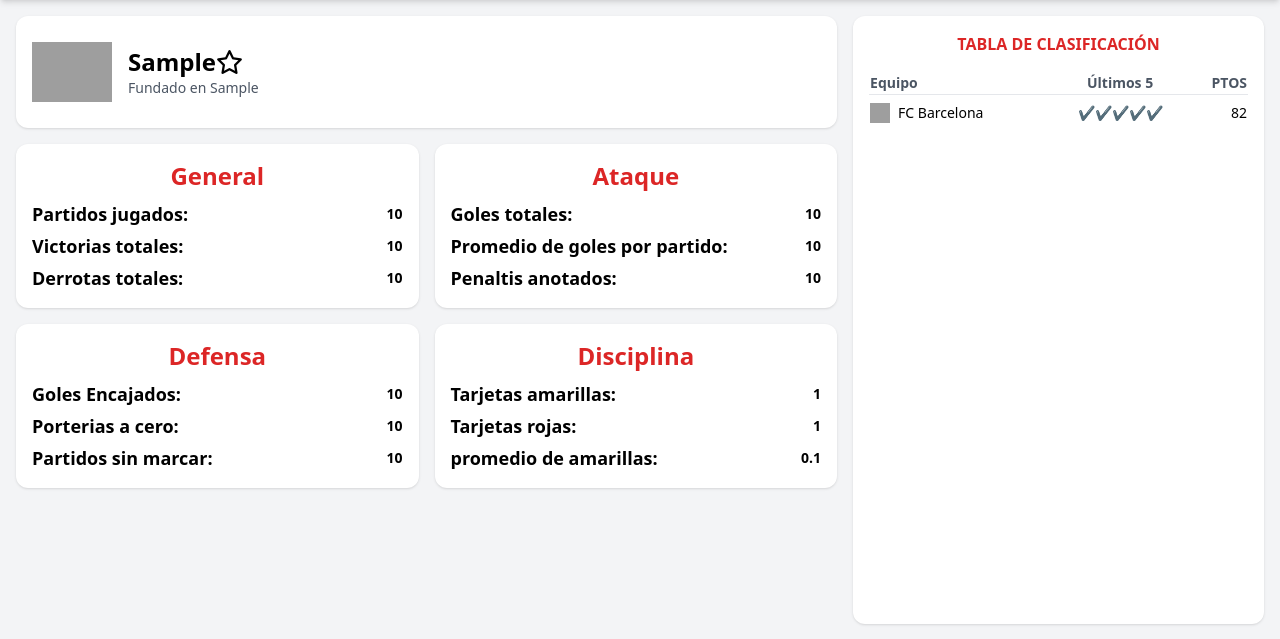
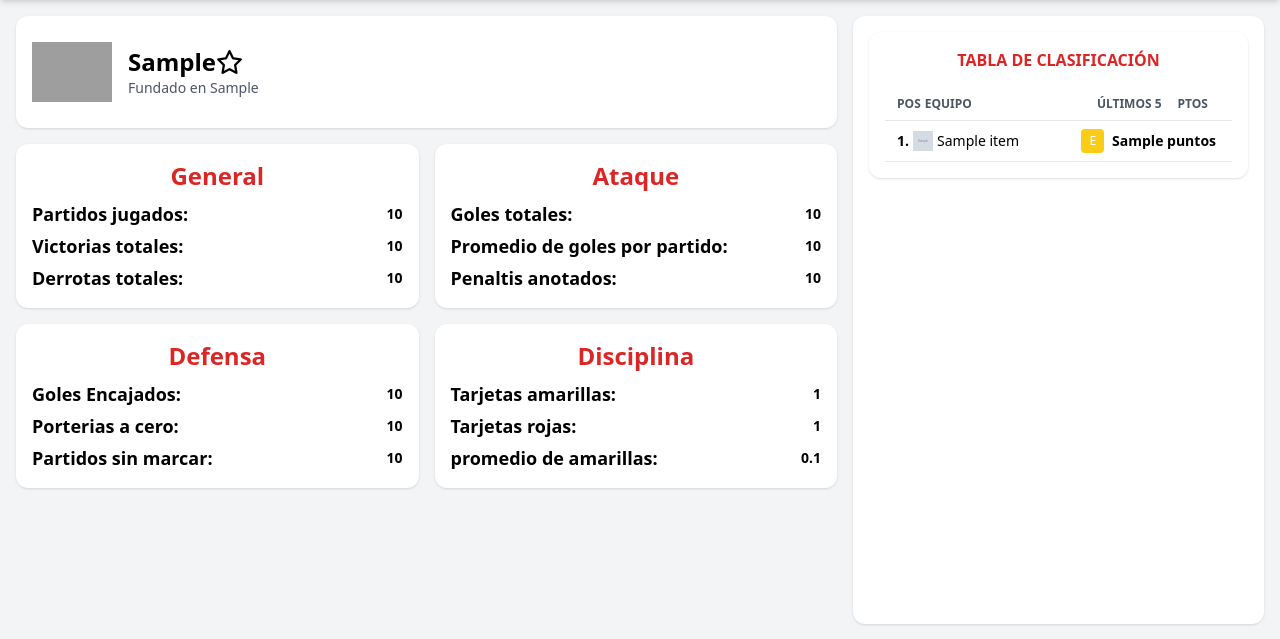
Before and after one commit to tonidf/Proyecto_final, a Flask app: template src/templates/equipo_individual.html in a window 1280 px wide. Shown: the part 80-719 px from the top of the page. Run offline with Flask 3, Linux system fonts and the light colour scheme; the template is opened without the code that fills it: most values are stand-ins (such as "Sample title", 1, 10 or a date in 2020); grey boxes marked "Sample" are stand-in pictures; some libraries are stand-ins or nearby versions; grey boxes are pictures that could not be loaded.

Commit message:
V1.9.1: añado la ruta de tabla completa al pulsar la tabla de clasificacion tanto en general como en equipo_individual

```diff
--- a/src/routes/equipos.py
+++ b/src/routes/equipos.py
@@ -1,6 +1,6 @@
 from flask import Flask, request, jsonify, render_template, redirect, url_for, flash, Blueprint
 from extensions import mysql
-from api_football import get_team_statistics, total_tarjetas # Importar la función para obtener el equipo por ID
+from api_football import get_team_statistics, total_tarjetas, get_clasificacion # Importar la función para obtener el equipo por ID
 
 
 
@@ -19,6 +19,7 @@ def get_equipo(equipo_id):
     cursor = mysql.connection.cursor()
     cursor.execute("SELECT nombre, logo, founded FROM equipos WHERE api_id = %s", (equipo_id,))
     equipo_cabecera = cursor.fetchone()
+    clasificacion = get_clasificacion()
 
     respuesta = get_team_statistics(equipo_id)
     if not respuesta:
@@ -31,4 +32,4 @@ def get_equipo(equipo_id):
     red_cards = cards.get('red', {})
     total_rojas = total_tarjetas(red_cards)
 
-    return render_template('equipo_individual.html', equipo=respuesta, equipo_cabecera=equipo_cabecera, total_amarillas=total_amarillas, total_rojas=total_rojas)
+    return render_template('equipo_individual.html', equipo=respuesta, equipo_cabecera=equipo_cabecera, total_amarillas=total_amarillas, total_rojas=total_rojas, clasificacion=clasificacion)
--- a/src/routes/main.py
+++ b/src/routes/main.py
@@ -1,8 +1,14 @@
 from flask import Flask, request, jsonify, render_template, redirect, url_for, flash, Blueprint
 from flask_mysqldb import MySQL
+from api_football import get_clasificacion
 
 main_bp = Blueprint('main', __name__)
 
 @main_bp.route('/')
 def inicio():
     return render_template('inicio.html')
+
+@main_bp.route('/tabla')
+def tabla():
+    clasificacion = get_clasificacion()
+    return render_template('tabla.html', clasificacion=clasificacion)
--- a/src/templates/equipo_individual.html
+++ b/src/templates/equipo_individual.html
@@ -91,28 +91,68 @@
 
 
     <div class="w-1/3 bg-white rounded-xl shadow p-4 overflow-y-auto">
-        <h3 class="text-red-600 font-bold mb-4 text-center">TABLA DE CLASIFICACIÓN</h3>
-            <table class="w-full text-sm text-left">
-                <thead>
-                    <tr class="text-gray-600">
-                        <th>Equipo</th>
-                        <th class="text-center">Últimos 5</th>
-                        <th class="text-right">PTOS</th>
-                    </tr>
-                </thead>
-                <tbody>
-                    <tr class="border-t">
-                        <td class="flex items-center gap-2 py-2">
-                            <img src="/ruta/escudo.png" class="w-5 h-5" />
-                            <span>FC Barcelona</span>
-                        </td>
-                        <td class="text-center text-green-500">✔✔✔✔✔</td>
-                        <td class="text-right">82</td>
-                    </tr>
-                </tbody>
-            </table>
+            <div class="bg-white rounded-xl shadow p-4 overflow-y-auto">
+                <h3 class="text-red-600 font-bold mb-4 text-center">TABLA DE CLASIFICACIÓN</h3>
+                <div class="grid grid-cols-[4px_auto_minmax(0,_1fr)_auto_auto] text-xs font-semibold text-gray-600 uppercase border-b py-2 px-2 sticky top-0 bg-white z-10">
+                    <div></div>
+                    <div class="pr-1">Pos</div>
+                    <div>Equipo</div>
+                    <div class="text-center">Últimos 5</div>
+                    <div class="text-right px-4">Ptos</div>
+                </div>
+
+                {% for item in clasificacion %}
+                <div class="grid grid-cols-[4px_auto_minmax(0,_1fr)_auto_auto] items-center text-sm px-2 py-2 border-b hover:bg-gray-50 {% if item.nombre == equipo_cabecera[0] %}bg-gray-200{% endif %}">
+                    <!-- Línea lateral de color -->
+                    <div class="
+                        {% if item.zona == 'champions' %}bg-blue-600
+                        {% elif item.zona == 'europa' %}bg-orange-500
+                        {% elif item.zona == 'conference' %}bg-green-600
+                        {% elif item.zona == 'descenso' %}bg-red-600
+                        {% else %}bg-transparent{% endif %}
+                        rounded-r-full h-6
+                    "></div>
+
+                    <!-- Posición -->
+                    <div class="pr-1 font-bold">{{ loop.index }}.</div>
+
+                    <!-- Equipo -->
+                    <div class="flex items-center gap-1">
+                        <img src="{{ item.logo }}" class="w-5 h-5" />
+                        <span>{{ item.nombre }}</span>
+                        {% if item.nombre == equipo_cabecera[0] %}
+                            <i class="fas fa-star text-yellow-400 text-xs ml-1"></i>
+                        {% endif %}
+                    </div>
+
+                    <!-- Últimos 5 resultados -->
+                    <div class="flex justify-center gap-1">
+                        {% for r in item.ultimos5 %}
+                            {% if r == 'V' %}
+                                <span class="bg-green-400 text-white text-xs px-2 py-1 rounded">V</span>
+                            {% elif r == 'D' %}
+                                <span class="bg-red-500 text-white text-xs px-2 py-1 rounded">D</span>
+                            {% else %}
+                                <span class="bg-yellow-400 text-white text-xs px-2 py-1 rounded">E</span>
+                            {% endif %}
+                        {% endfor %}
+                    </div>
+
+                    <!-- Puntos -->
+                    <div class="text-right font-bold px-2">{{ item.puntos }}</div>
+                </div>
+                {% endfor %}
+            </div>
         </div>
     </div>
-
+<script>
+    document.addEventListener('DOMContentLoaded', function () {
+        document.querySelectorAll('tr[data-href]').forEach(function (row) {
+            row.addEventListener('click', function () {
+                window.location = row.dataset.href;
+            });
+        });
+    });
+</script>
 
 {% endblock %}
```
Also changed, not shown: src/templates/general.html (+9 -2 lines), src/templates/tabla.html (added, +58 -0 lines).
